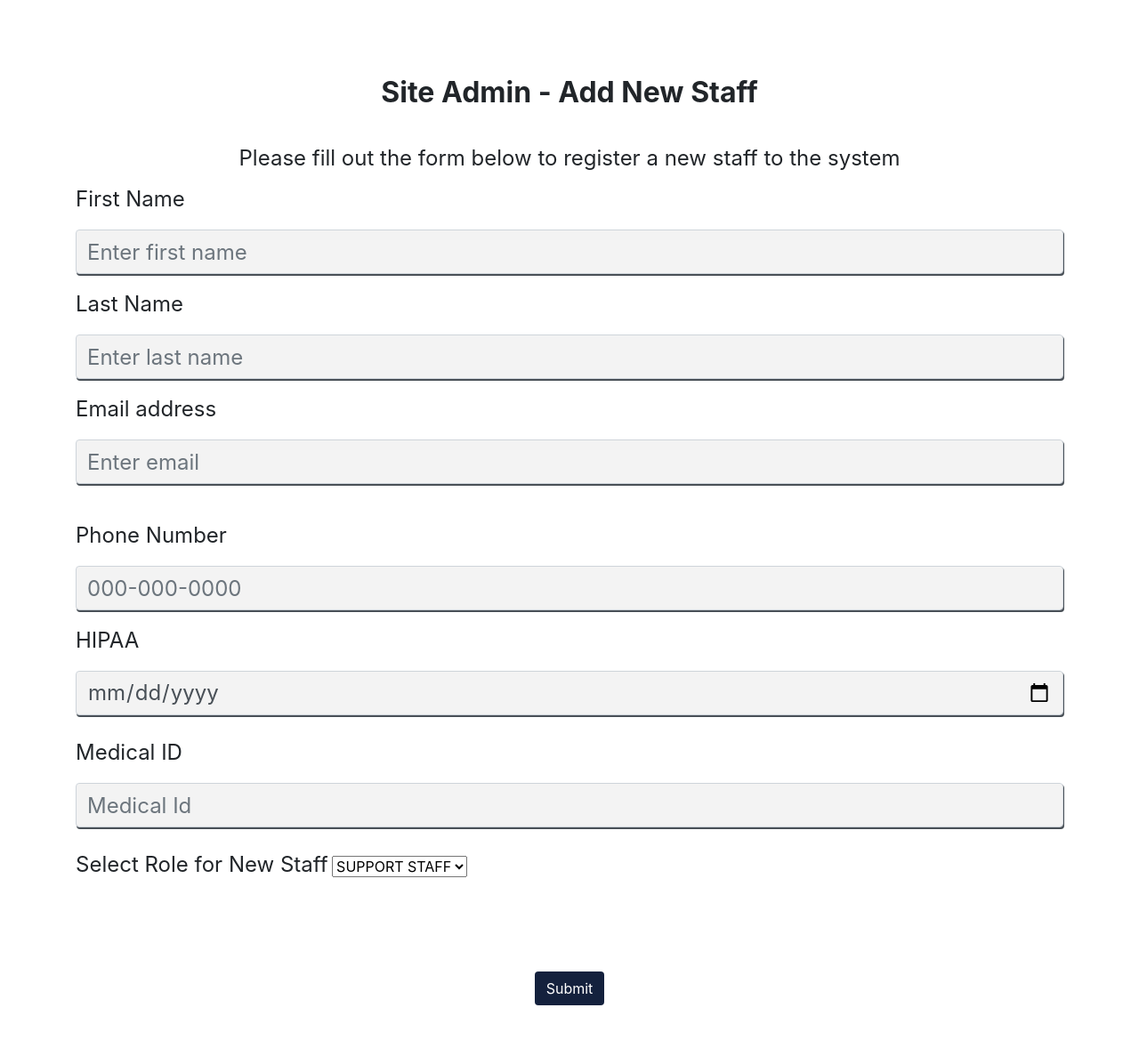
After one commit to andrewk0506/singledate-vms, a Django app: page /vms/stations/register_staff in a window 1280 px wide. The commit adds this page. Shown: the whole page at 89% size. Run offline with Django 3.2, Linux system fonts and the light colour scheme; the visitor is signed in with stand-in values (Sample User, id 1); some libraries are stand-ins or nearby versions.

Commit message:
start implementation of adding new staff user

```diff
--- a/vms_app/models/user.py
+++ b/vms_app/models/user.py
@@ -1,6 +1,6 @@
 from django.db import models
 from django.core.validators import validate_email
-# from phone_field import PhoneField
+from phone_field import PhoneField
 from .utils import Gender, Race, Ethnicity, AddressType, States
 
 class NoCommaField(models.CharField):
@@ -41,9 +41,9 @@ class Patient(models.Model):
 class Staff(models.Model):
     last_name = models.CharField(max_length=100, default="")
     first_name = models.CharField(max_length=100)
-    phone_number = models.CharField(max_length=40, null=True)
+    phone_number = PhoneField(null=True, blank=True)
     email = models.CharField(max_length=60)
-    password = models.CharField(max_length=60, null=True)
+    password = models.CharField(max_length=60, null=True, blank=True) # Password not required for non-admins
     HIPAACert = models.DateTimeField(null=True, blank=True)
     medical_id = models.IntegerField(null=True, blank=True)
     role = models.CharField(max_length=60)
--- a/vms_app/static/css/main.css
+++ b/vms_app/static/css/main.css
@@ -64,10 +64,12 @@
 
 #error-messages{
 	/* TODO: customize */
-	background-color: #c33;
-	color: #fff;
 	padding: 10px;
 	margin-top: 10px;
+}
+
+.error-message {
+	color: #c33;
 }
 
 .button-decoration{
@@ -112,6 +114,10 @@
 
 .info-row{
 	color: black;
+}
+
+.form-group{
+	margin-top: 10px;
 }
 
 .pad-bottom{
--- /dev/null
+++ b/vms_app/static/js/main.js
@@ -0,0 +1,39 @@
+    $("#add-admin-password").hide();
+    $("#add-admin-confirm-password").hide();
+    console.log("Jquery locked and loded!");
+    $("#new-staff-role-select").on('change', function() {
+        if (this.value === "ADMIN"){
+            $("#add-admin-password").show();
+            $("#add-admin-confirm-password").show();
+        } else {
+            $("#add-admin-password").hide();
+            $("#add-admin-confirm-password").hide();
+        }
+    })
+
+    $("#form-register-staff").submit(function(event) {
+        alert("Handler for submit event called!");
+        let err = "";
+        let password = $("#input-password").val();
+        let confirm = $("#input-confirm-password").val();
+
+        alert("In submit handler");
+        if (("#new-staff-role-select").val() == "ADMIN") {
+            if (!password) {
+                err = "Password field cannot be empty";
+                alert(err);
+            }
+            else if (password  !== confirm) {
+                err = "Password fields do not match";
+                alert(err);
+            }
+        }
+
+        alert("error is: ", err);
+        if (err) {
+            event.preventDefault();
+            $("#error-messages").append(
+                `<p class="error-message"> ${err} </p>`
+            )
+        }
+    })
--- a/vms_app/templates/admin-login.html
+++ b/vms_app/templates/admin-login.html
@@ -43,14 +43,14 @@
 						</div>
 						<div class="form-group pad-bottom">
 							<label for="input-password" class="description pad-bottom">Password</label>
-							<input type="password" name="password" class="form-control input-form" id="input-form"
+							<input type="password" name="password" class="form-control input-form" id="input-password"
 							placeholder="Password" required>
 						</div>
 				</div>
 			</div>
 			<div id="error-messages">
 				{% for message in messages %}
-					<p class="error-messge">{{message}}</p>
+					<p class="error-message">{{message}}</p>
 				{% endfor %}
 			</div>
 			<div class = "row">
--- /dev/null
+++ b/vms_app/templates/staff-register.html
@@ -0,0 +1,119 @@
+{% load static %}
+<!DOCTYPE html>
+<html lang="en">
+
+<head>
+	<link rel="stylesheet" href="https://stackpath.bootstrapcdn.com/bootstrap/5.0.0-alpha2/css/bootstrap.min.css"
+		integrity="sha384-DhY6onE6f3zzKbjUPRc2hOzGAdEf4/Dz+WJwBvEYL/lkkIsI3ihufq9hk9K4lVoK" crossorigin="anonymous">
+		<link rel="stylesheet" href="{% static 'css/main.css' %}">
+
+	<title>Add Staff</title>
+
+	<meta charset="UTF-8">
+	<meta http-equiv="X-UA-Compatible" content="IE=edge">
+	<meta name="viewport" content="width=device-width, initial-scale=1.0">
+	<title></title>
+</head>
+
+<body>
+	<div class="container" id="page-form-container">
+
+		<form method="POST" action="" id="form-register-staff">
+			{% csrf_token %}
+			<div class="row">
+				<div class="col-12 text-center">
+					<div id="page-form-header">
+                        Site Admin - Add New Staff
+					</div>
+				</div>
+			</div>
+
+			<div class="row">
+				<div class="col-12 text-center">
+					<div class="description">Please fill out the form below to register a new staff to the system
+					</div>
+				</div>
+			</div>
+			<div class="row">
+				<div class="col-12">
+                        <div class="form-group">
+                            <label for="input-fname" class="description pad-bottom">First Name</label>
+                            <input type="text" name="first-name" class="form-control input-form" id="input-fname"
+                                placeholder="Enter first name" required>
+                        </div>
+
+                        <div class="form-group">
+                            <label for="input-lname" class="description pad-bottom">Last Name</label>
+                            <input type="text" name="last-name" class="form-control input-form" id="input-lame"
+                                placeholder="Enter last name" required>
+                        </div>
+
+						<div class="form-group email-group">
+							<label for="input-email" class="description pad-bottom">Email address</label>
+							<input type="email" name="email" class="form-control input-form" id="input-email" aria-describedby="emailHelp"
+								placeholder="Enter email" required>
+						</div>
+
+                        <div class="form-group">
+                            <label for="input-phone" class="description pad-bottom">Phone Number</label>
+                            <input type="tel" name="phone" class="form-control input-form" id="input-phone" pattern="[0-9]{3}-[0-9]{3}-[0-9]{4}"
+                                placeholder="000-000-0000">
+                        </div>
+
+						<div class="form-group pad-bottom">
+							<label for="input-HIPAA" class="description pad-bottom">HIPAA</label>
+							<input type="date" name="HIPAA" class="form-control input-form" id="input-HIPAA">
+						</div>
+
+						<div class="form-group pad-bottom">
+							<label for="input-medical-id" class="description pad-bottom">Medical ID</label>
+							<input type="number" name="medical-id" class="form-control input-form" id="input-medical-id"
+								placeholder="Medical Id" >
+						</div>
+
+						<div class="form-group pad-bottom">
+							<label for="new-staff-role-select" class="description pad-bottom">Select Role for New Staff</label>
+							<select id="new-staff-role-select" name="role" class="form-select">
+								{% for role in roles %}
+								<option>{{ role }}</option>
+								{% endfor %}
+							</select>
+						</div>
+
+						<div  class="form-group pad-bottom" id="add-admin-password">
+							<label for="input-password" class="description pad-bottom">Password for New Admin</label>
+							<input type="password" name="password" class="form-control input-form" id="input-password"
+							placeholder="Password" value="">
+						</div>
+
+						<div  class="form-group pad-bottom" id="add-admin-confirm-password">
+							<label for="input-confirm-password" class="description pad-bottom">Confirm Password</label>
+							<input type="password" name="confirm-password" class="form-control input-form" id="input-confirm-password"
+							placeholder="Re-type password">
+						</div>
+				</div>
+			</div>
+			<div id="error-messages">
+				{% for message in messages %}
+					<p class="error-message">{{message}}</p>
+				{% endfor %}
+			</div>
+
+			<div class = "row">
+				<div class = "col-12 text-center">
+					<div class="row justify-content-center m-3 p-3">
+						<div class="col-md-3 align-self-center">
+								<input type="submit" id="new-staff-submit" class="btn mb-3 form-button" value="Submit">
+						</div>
+					</div>
+				</div>
+			</div >
+		</form>
+	</div>
+
+	<script src="https://cdnjs.cloudflare.com/ajax/libs/jquery/3.6.0/jquery.min.js" integrity="sha512-894YE6QWD5I59HgZOGReFYm4dnWc1Qt5NtvYSaNcOP+u1T9qYdvdihz0PPSiiqn/+/3e7Jo4EaG7TubfWGUrMQ==" crossorigin="anonymous"></script>
+	<script src="{% static 'js/main.js' %}"></script>
+
+</body>
+
+</html>
--- a/vms_app/urls.py
+++ b/vms_app/urls.py
@@ -25,6 +25,7 @@ urlpatterns = [
     path("preregister/signup", views.signup),
     path("preregister/verify", views.verify),
     path("stations/admin_login", views.admin_login, name="admin-login"),
+    path("stations/register_staff", views.register_new_staff, name="register-new-staff"),
     path("stations/role_select", views.role_select, name="role-select"),
     path("stations/staff_select", views.staff_select),
     path("stations/appointments", views.appointments),
--- a/vms_app/views.py
+++ b/vms_app/views.py
@@ -2,9 +2,9 @@ from django.shortcuts import render, redirect
 from django.contrib import messages
 from django.contrib.auth import authenticate, login, logout
 from django.contrib.auth.decorators import login_required
-from vms_app.models import Staff
+from vms_app.models import Dose, Role, Staff
+from vms_app.forms import CreateStaffForm
 
-from .models import Dose
 
 
 def index(request):
@@ -94,3 +94,28 @@ def vaccine_info(request):
 def vaccine_info_submit(request):
     print(request.POST)
     return vaccine_info(request)
+
+@login_required(login_url="admin-login")
+def register_new_staff(request):
+    if request.method == "POST":
+        print("Submission has been MADE!!!!!!!!!!!!!!")
+        print("POST Data is: ", request.POST)
+        form = CreateStaffForm(request.POST)
+        if form.is_valid():
+            print("cleaned data is: ", form.cleaned_data)
+            # form.save()
+            fname = form.cleaned_data.get('first-name')
+            lname = form.cleaned_data.get('last-name')
+            roleLabel = form.cleaned_data.get('role')
+            messages.success(request,
+                    "{fname} {lname} has been added as a new {role}".format(
+                    fname=fname, lname=lname, role=roleLabel
+                    )
+            )
+
+    roles = reversed(list(map(lambda x: x[1], Role.ROLES)))
+    context = {"roles": roles}
+    print("roles are: ", roles)
+    print("Context is ", context)
+
+    return render(request, "staff-register.html", context)
```
Also changed, not shown: vms_app/forms.py (added, +7 -0 lines), vms_app/migrations/0003_auto_20210410_1515.py (added).
